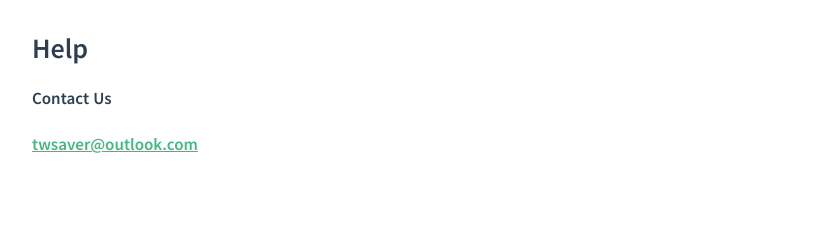
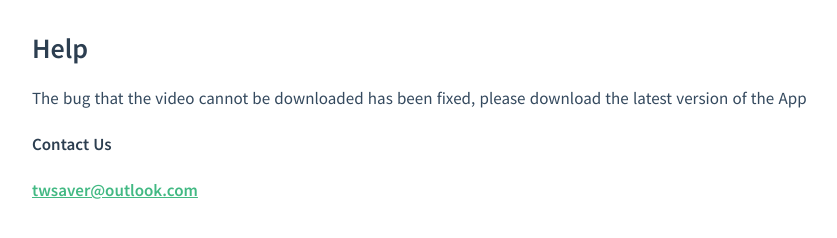
Before and after one commit to InstSave/instsave, a plain HTML site: page twsaver/help.html in a window 1280 px wide. Shown: the whole page, without its empty margins (111-948 px from the left). Drawn offline with Linux system fonts and the light colour scheme.

Commit message:
update help

```diff
--- a/twsaver/help.html
+++ b/twsaver/help.html
@@ -18,6 +18,7 @@
     <h2>
         <span>Help</span>
     </h2>
+    <p>The bug that the video cannot be downloaded has been fixed, please download the latest version of the App</p>
     <p><strong>Contact Us</strong></p>
     <p><a href="mailto:twsaver@outlook.com">twsaver@outlook.com</a></p>
   </article>
```
Also changed, not shown: 1 other file.
